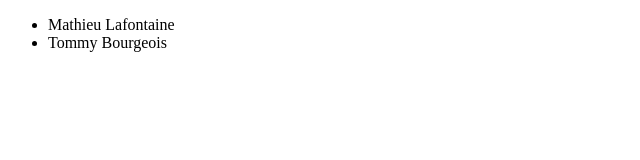
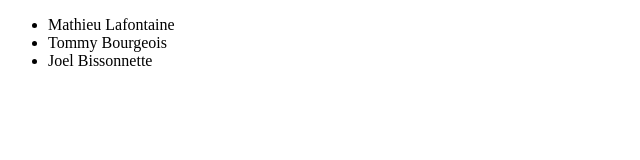
Before and after one commit to MathieuLafontaine/exerciceEquipe1, a plain HTML site: page index.html in a window 1280 px wide. Shown: the whole page, without its empty margins (0-640 px from the left). Drawn offline with Linux system fonts and the light colour scheme.

Commit message:
Ajout Joel Bissonnette

```diff
--- a/index.html
+++ b/index.html
@@ -10,6 +10,7 @@
     <ul>
       <li>Mathieu Lafontaine</li>
       <li>Tommy Bourgeois</li>
+      <li>Joel Bissonnette</li>
     </ul>
   </body>
 </html>
```
